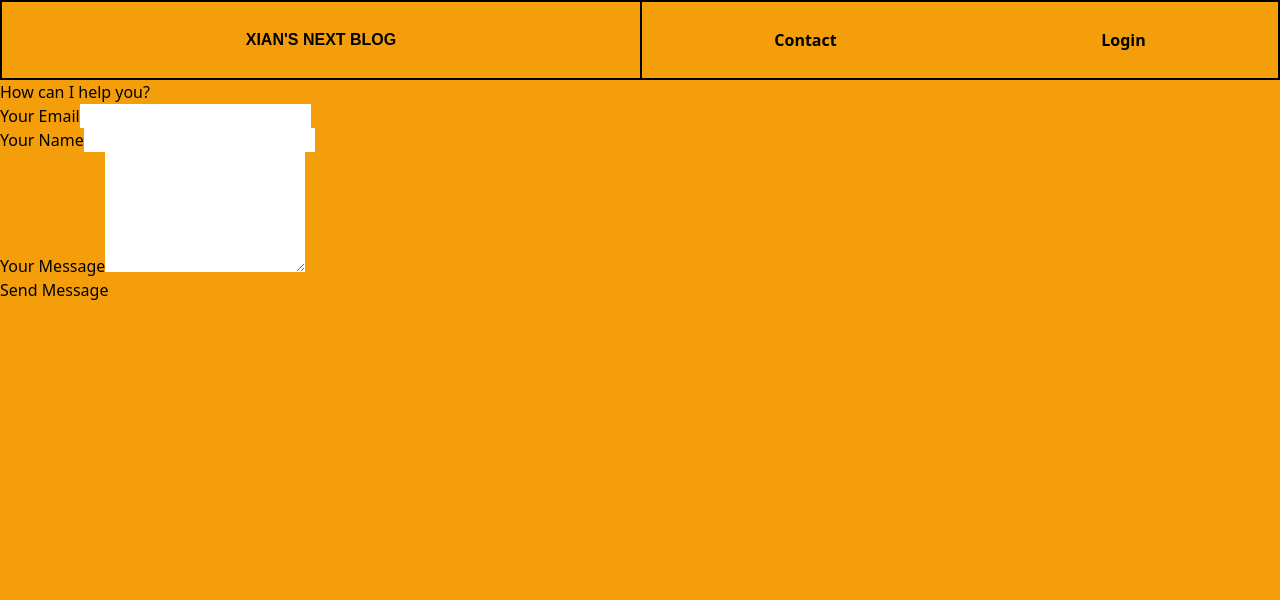
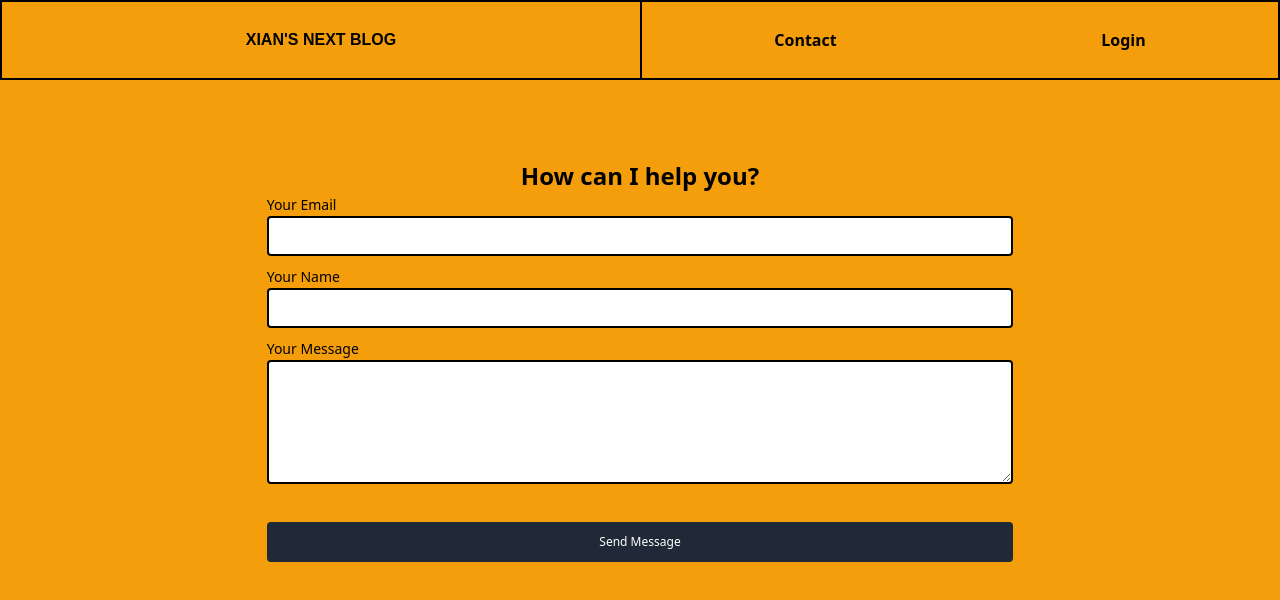
Before and after one commit to xnslx/next-blog, a Next.js app: page /contact in a window 1280 px wide. Shown: the top 600 px of the page. Built offline with nearby package versions, Linux system fonts and the light colour scheme; no server answers.

Commit message:
tailwind css

```diff
--- a/components/contact/contact-form.js
+++ b/components/contact/contact-form.js
@@ -81,41 +81,45 @@ function ContactForm() {
         }
     }
     return (
-        <section>
-            <h1>How can I help you?</h1>
-            <form onSubmit={sendMessageHandler}>
+        <section className="ml-auto mr-auto w-4/5 mt-20 md:w-7/12">
+            <h1 className="text-center font-bold text-2xl">How can I help you?</h1>
+            <form onSubmit={sendMessageHandler} className="flex-col md:w-full h-2/3 mt-18 ">
                 <div>
-                    <label htmlFor="email">Your Email</label>
+                    <label htmlFor="email" className="text-sm font-normal">Your Email</label>
                     <input
                     type="email"
                     id="email"
                     required
                     value={enteredEmail}
                     onChange={e => setEnteredEmail(e.target.value)}
+                    className="block h-10 w-full mb-2  rounded border-black border-2"
                     />
                 </div>
                 <div>
-                    <label htmlFor="name">Your Name</label>
+                    <label htmlFor="name" className="text-sm font-normal">Your Name</label>
                     <input
                     type="text"
                     id="name"
                     required
                     value={enteredName}
                     onChange={e => setEnteredName(e.target.value)}
+                    className="block h-10 w-full mb-2 rounded border-black border-2"
                     />
                 </div>
                 <div>
-                    <label htmlFor="message">Your Message</label>
+                    <label htmlFor="message" className="text-sm font-normal">Your Message</label>
                     <textarea
                         id="message"
                         rows="5"
                         required
                         value={enteredMessage}
-                        onChange={e => setEnteredMessage(e.target.value)}>
+                        onChange={e => setEnteredMessage(e.target.value)}
+                        className="w-full rounded border-black border-2 mb-8"
+                        >
                     </textarea>
                 </div>
                 <div>
-                    <button>Send Message</button>
+                    <button className="h-10 w-full bg-gray-800 mb-2 text-xs text-white rounded mr-1">Send Message</button>
                 </div>
             </form>
             {notification && <Notification
```
